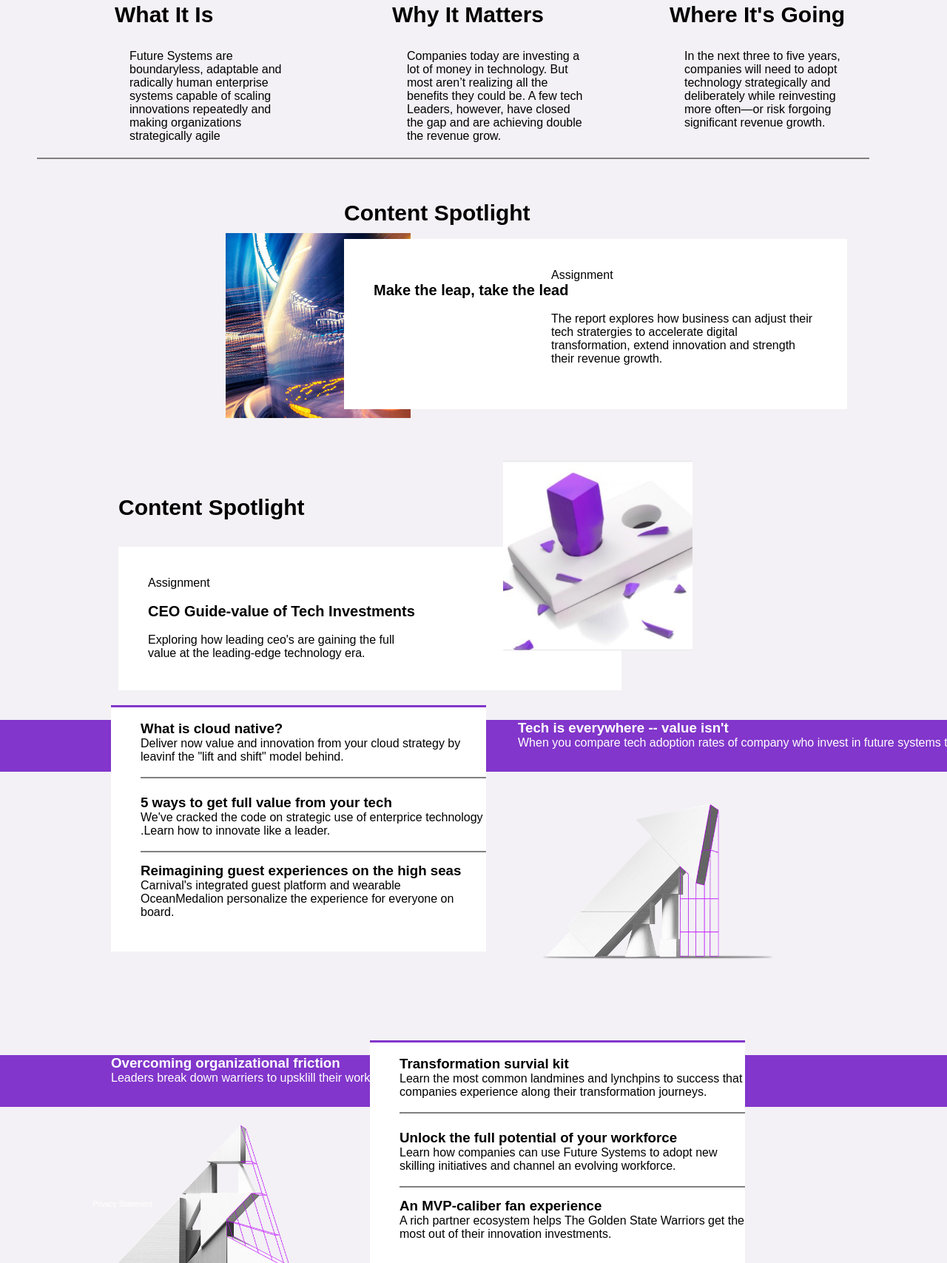
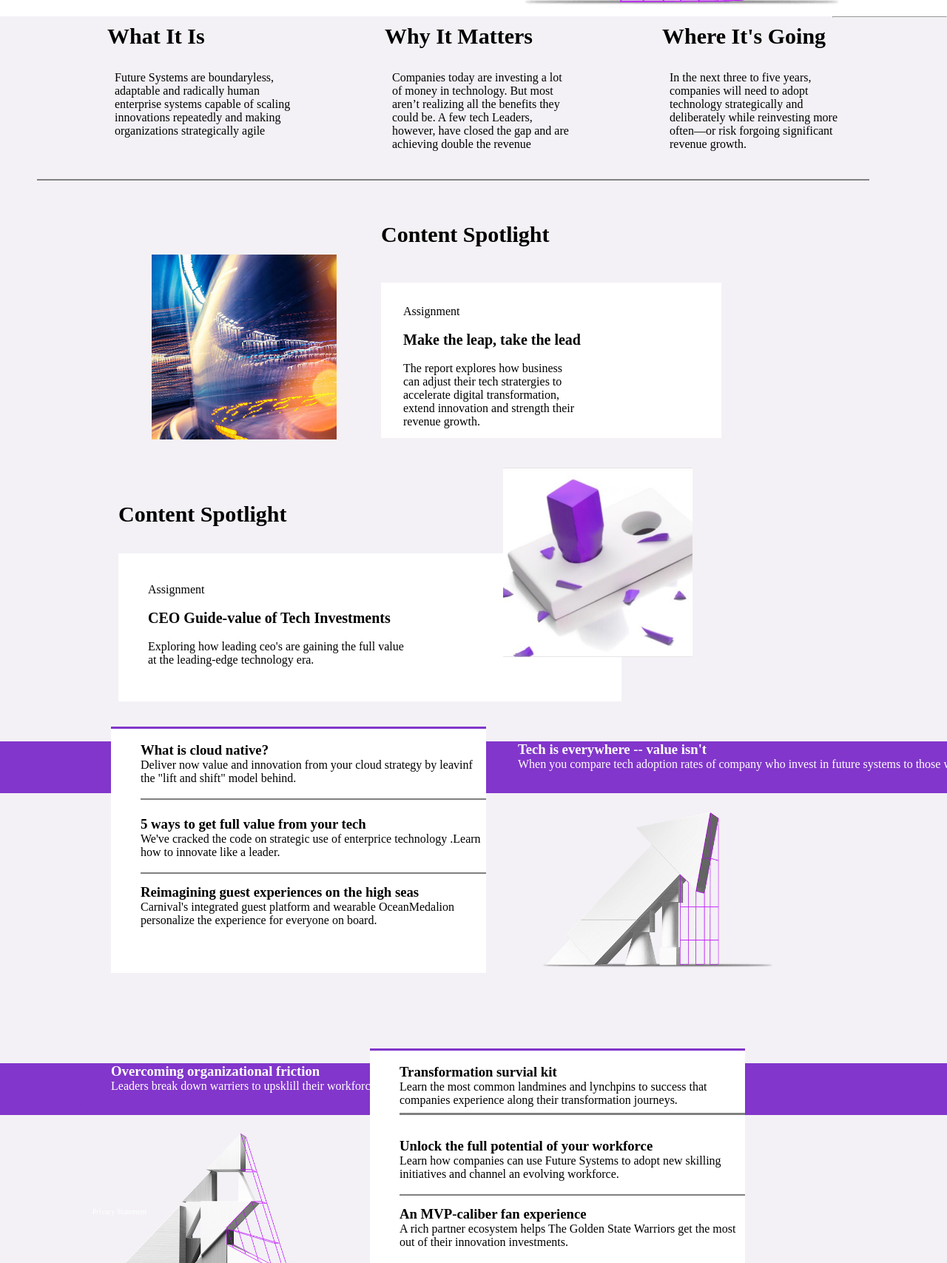
Before and after one commit to AppalaRishika/HtmlAssignment, a plain HTML site: page index.html in a window 1280 px wide. Shown: the part 600-2307 px from the top of the page at 74% size. Drawn offline with Linux system fonts and the light colour scheme.

Commit message:
initial commit

```diff
--- a/index.html
+++ b/index.html
@@ -48,7 +48,7 @@
                 <p>Companies today are investing a lot of money in technology. But most aren’t realizing all the
                     benefits
                     they could be. A few tech Leaders, however, have closed the gap and are achieving double the revenue
-                    grow.</p>
+                    </p>
             </div>
             <div class="box1">
                 <h2>Where It's Going</h2>
--- a/style.css
+++ b/style.css
@@ -1,7 +1,6 @@
 * {
   margin: 0;
   padding: 0;
-  font-family: "Graphik Regular", Arial, sans-serif;
 }
 
 .navbar {
@@ -91,13 +90,12 @@
   position: relative;
   width: 75%;
   padding: 40px;
-  left: 30px;
+  left: 10px;
 }
 
 .box1 h2 {
   position: relative;
   top: 10px;
-  left: 10px;
   font-size: 30px;
   padding-left: 40px;
 }
@@ -108,11 +106,14 @@
   left: -320px;
 }
 .ima2 {
-  position: relative;
+  position: absolute;
   display: inline-block;
-  left: -500px;
-  bottom: -100px;
+  padding-right: 20px;
+  left: -600px;
+  bottom: -90x;
   top: 120px;
+  margin-right: 30px;
+  z-index: 0;
 }
 .text2 {
   position: relative;
@@ -121,27 +122,33 @@
 }
 .t2 {
   display: inline-block;
+  box-sizing: content-box;
   position: relative;
-  padding: 40px;
-  width: 600px;
+  padding: 30px;
+  width: 400px;
   background-color: white;
   height: 150px;
-  left: -300px;
+  left: 0px;
+  top: 30px;
+
 }
 .t2 p {
+  position: relative;
   width: 60%;
-  float: right;
+
 }
 
 .text2 h2 {
   font-size: 30px;
   position: relative;
-  left: -300px;
+
+
 }
 .t2 h3 {
   position: relative;
   font-size: 20px;
   font-weight: bold;
+
 }
 
 .box3 {
@@ -277,7 +284,7 @@
 .top-para2 {
   position: relative;
   left: 150px;
-  width: 80%;
+  width: 50%;
   color: white;
 }
 .m12 {
@@ -293,7 +300,16 @@
   border-color: #8236cb;
   padding-left: 40px;
 }
-.m1-hr2,
+.m1-hr2 {
+  position: relative;
+  top: -10px;
+  border-style: none;
+  border-top-style: solid;
+  border-color: grey;
+  border-width: 3px;
+  width: 100%;
+  margin: auto;
+}
 .m2-hr2 {
   border-style: none;
   border-top-style: solid;
```
